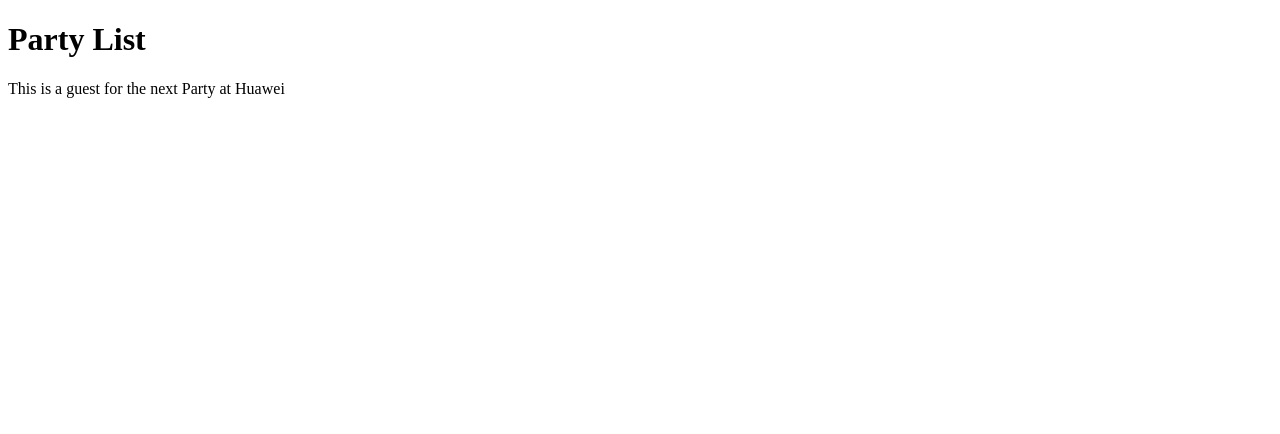
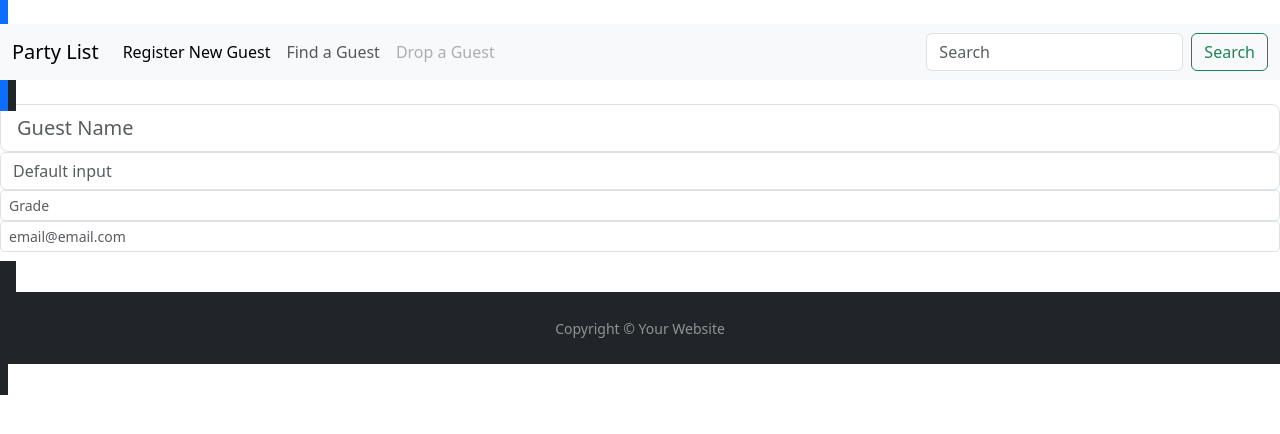
Before and after one commit to chantrex/crud_django, a Django app: page / in a window 1280 px wide. Shown: the top 434 px of the page. Run offline with Django 4.2, Linux system fonts and the light colour scheme.

Commit message:
Index body created

```diff
--- a/polls/templates/polls/index.html
+++ b/polls/templates/polls/index.html
@@ -2,9 +2,28 @@
 <html>
   <head>
     <title>My HTML Document</title>
+    <meta charset="utf-8">
+    <meta name="viewport" content="width=device-width, initial-scale=1">
+    <title>Bootstrap demo</title>
+    <link rel="stylesheet" href="https://cdn.jsdelivr.net/npm/bootstrap@5.3.0/dist/css/bootstrap.min.css">
+    <script src="https://cdn.jsdelivr.net/npm/bootstrap@5.3.0/dist/js/bootstrap.min.js"></script>
+
   </head>
+  <div class="d-inline p-2 bg-primary text-white">
+    {% include 'polls/base/header.html' %}
+  </div>
+
   <body>
-    <h1>Party List</h1>
-    <p>This is a guest for the next Party at Huawei</p>
+
+    <div class="d-inline p-2 bg-dark text-white">
+      {% include 'polls/forms/registration.html' %}
+    </div>
+
+
   </body>
+
+  <div class="d-inline p-2 bg-dark text-white">
+    {% include 'polls/base/footer.html' %}
+  </div>
+
 </html>
```
